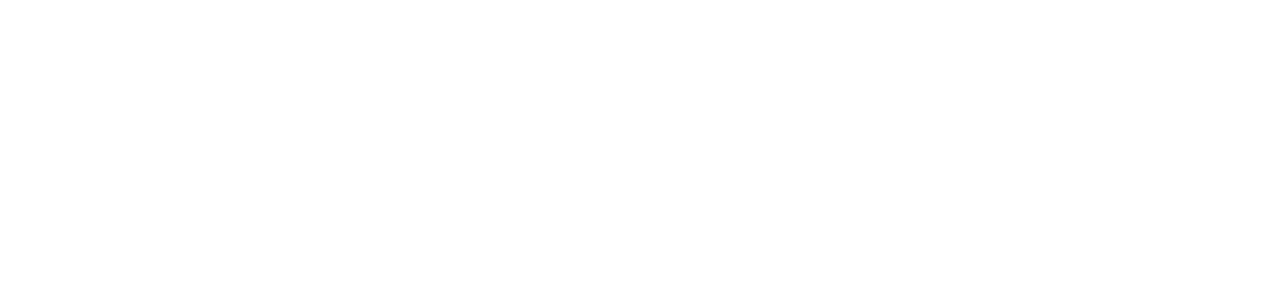
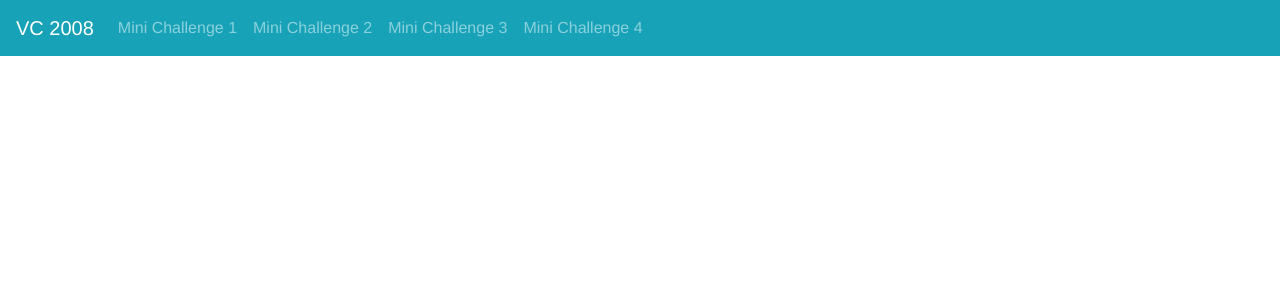
Before and after one commit to virgiiim/vc2008Vue, a Vue app: page / in a window 1280 px wide. Shown: the top 300 px of the page. Built offline with nearby package versions, Linux system fonts and the light colour scheme.

Commit message:
configuring NavBar

```diff
--- a/src/App.vue
+++ b/src/App.vue
@@ -1,5 +1,19 @@
 <template>
   <div id="app">
+    <b-navbar toggleable="lg" type="dark" variant="info">
+      <b-navbar-brand href="#">VC 2008</b-navbar-brand>
+
+      <b-navbar-toggle target="nav-collapse"></b-navbar-toggle>
+
+      <b-collapse id="nav-collapse" is-nav>
+        <b-navbar-nav>
+          <b-nav-item href="#">Mini Challenge 1</b-nav-item>
+          <b-nav-item href="#">Mini Challenge 2</b-nav-item>
+          <b-nav-item href="#">Mini Challenge 3</b-nav-item>
+          <b-nav-item href="#">Mini Challenge 4</b-nav-item>
+        </b-navbar-nav>
+      </b-collapse>
+    </b-navbar>
   </div>
 </template>
 
@@ -19,6 +33,5 @@
   -moz-osx-font-smoothing: grayscale;
   text-align: center;
   color: #2c3e50;
-  margin-top: 60px;
 }
 </style>
```
